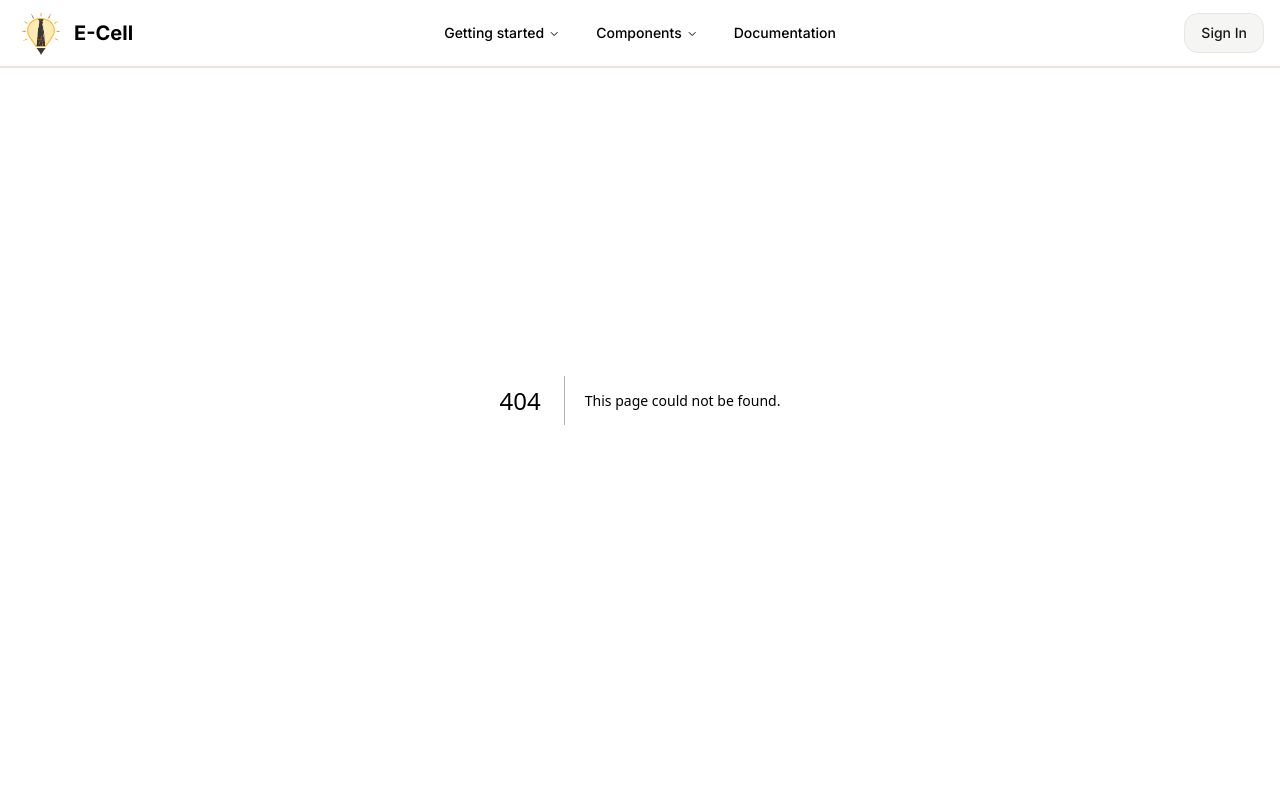
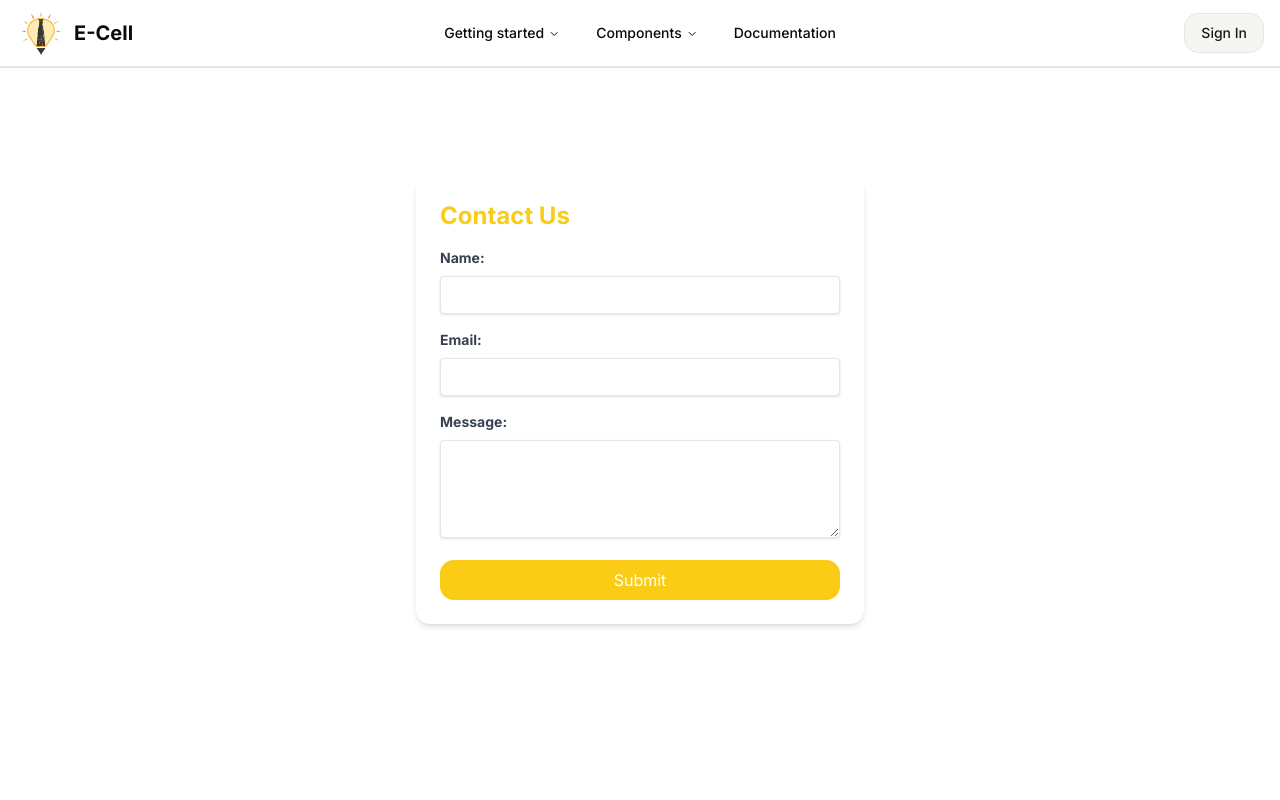
Before and after one commit to hi-Kartik2004/Ecell-web-app, a Next.js app: page /contactus in a window 1280 px wide. Before the commit this address had no page. Shown: the top 800 px of the page. Built offline with nearby package versions, Linux system fonts and the light colour scheme.

Commit message:
contact page init

```diff
--- /dev/null
+++ b/app/contactus/page.jsx
@@ -0,0 +1,92 @@
+'use client'
+import Head from 'next/head';
+import { useState } from 'react';
+import FooterSection from '../(sections)/FooterSection';
+import { addDoc,collection } from 'firebase/firestore'
+import { auth } from '../../lib/firebase/index';
+
+const page = () => {
+    const [formData, setFormData] = useState({
+        name: '',
+        email: '',
+        message: '',
+    });
+
+    const userCollection = collection(auth,"contactData")
+
+    const handleChange = (e) => {
+        const { name, value } = e.target;
+        setFormData((prevData) => ({
+            ...prevData,
+            [name]: value,
+        }));
+    };
+
+    const handleSubmit = (e) => {
+        e.preventDefault();
+        addDoc(userCollection,formData)
+        // console.log('Form Data:', formData);
+    };
+
+    return (
+        <main>
+
+            <div className="flex items-center justify-center min-h-screen">
+                <div className="w-full max-w-md p-6 bg-white rounded-md shadow-md">
+                    <h2 className="text-2xl text-primary font-bold mb-4">Contact Us</h2>
+                    <form onSubmit={handleSubmit} className="space-y-4">
+                        <div className="mb-4">
+                            <label htmlFor="name" className="block text-gray-700 text-sm font-bold mb-2">Name:</label>
+                            <input
+                                type="text"
+                                id="name"
+                                name="name"
+                                value={formData.name}
+                                onChange={handleChange}
+                                className="w-full px-3 py-2 border rounded shadow appearance-none text-white-700 leading-tight focus:outline-none focus:shadow-outline"
+                                autoComplete="off"
+                                required
+                            />
+                        </div>
+                        <div className="mb-4">
+                            <label htmlFor="email" className="block text-gray-700 text-sm font-bold mb-2">Email:</label>
+                            <input
+                                type="email"
+                                id="email"
+                                name="email"
+                                value={formData.email}
+                                onChange={handleChange}
+                                className="w-full px-3 py-2 border rounded shadow appearance-none text-white-700 leading-tight focus:outline-none focus:shadow-outline"
+                                autoComplete="off"
+                                required
+                            />
+                        </div>
+                        <div className="mb-4">
+                            <label htmlFor="message" className="block text-gray-700 text-sm font-bold mb-2">Message:</label>
+                            <textarea
+                                id="message"
+                                name="message"
+                                value={formData.message}
+                                onChange={handleChange}
+                                rows="4"
+                                className="w-full px-3 py-2 border rounded shadow appearance-none text-white-700 leading-tight focus:outline-none focus:shadow-outline"
+                                required
+                            ></textarea>
+                        </div>
+                        <div>
+                            <button
+                                type="submit"
+                                className="w-full bg-primary text-white py-2 px-4 rounded-md hover:bg-primary/90 focus:outline-none focus:shadow-outline"
+                            >
+                                Submit
+                            </button>
+                        </div>
+                    </form>
+                </div>
+            </div>
+            <FooterSection />
+        </main>
+    );
+};
+
+export default page;
```
